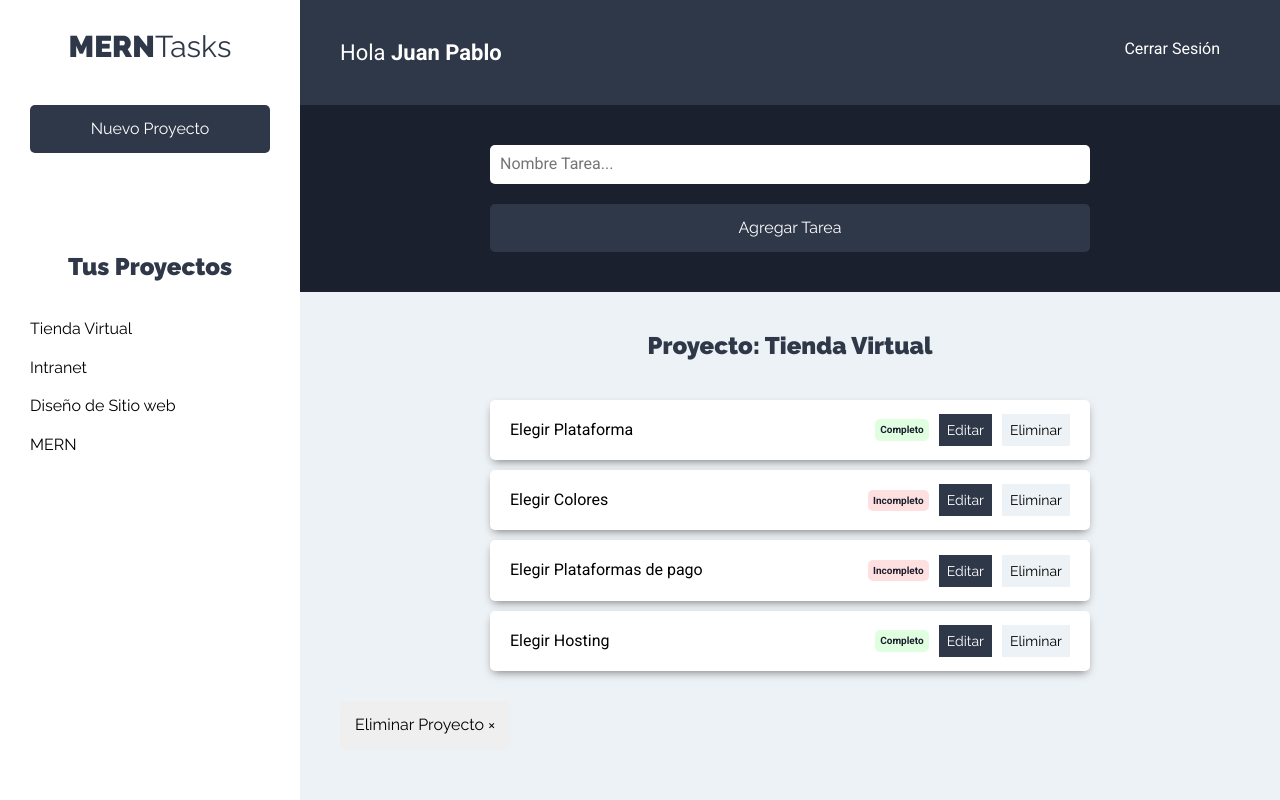
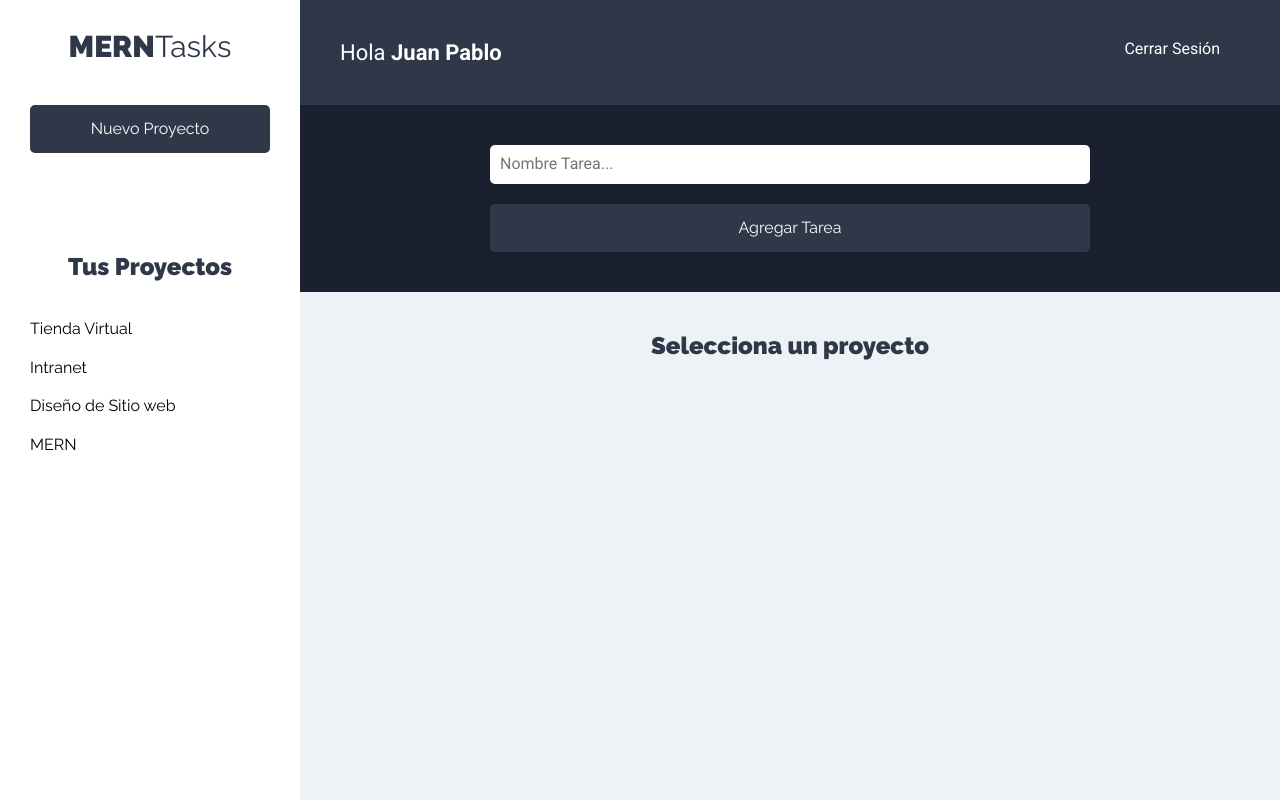
Before and after one commit to codigoconjuan/MERNTASKS-cliente, a React (Create React App) app: page /proyectos in a window 1280 px wide. Built offline with nearby package versions, Linux system fonts and the light colour scheme.

Commit message:
Mostrar el proyecto seleccionado

```diff
--- a/src/components/tareas/ListadoTareas.js
+++ b/src/components/tareas/ListadoTareas.js
@@ -1,7 +1,18 @@
-import React, { Fragment} from 'react';
+import React, { Fragment, useContext} from 'react';
 import Tarea from './Tarea';
+import proyectoContext from '../../context/proyectos/proyectoContext';
 
 const ListadoTareas = () => {
+
+    // Extrar proyectos de state inicial
+    const proyectosContext = useContext(proyectoContext);
+    const { proyecto } = proyectosContext;
+
+    // Si no hay proyecto seleccionado
+    if(!proyecto) return <h2>Selecciona un proyecto</h2>;
+
+    // Array destructuring para extraer el proyecto actual
+    const [proyectoActual] =  proyecto;
 
     const tareasProyecto = [
         { nombre: 'Elegir Plataforma', estado: true},
@@ -12,7 +23,7 @@
 
     return (
         <Fragment>
-            <h2>Proyecto: Tienda Virtual</h2>
+            <h2>Proyecto: {proyectoActual.nombre} </h2>
 
             <ul className="listado-tareas">
                 {tareasProyecto.length === 0
```
